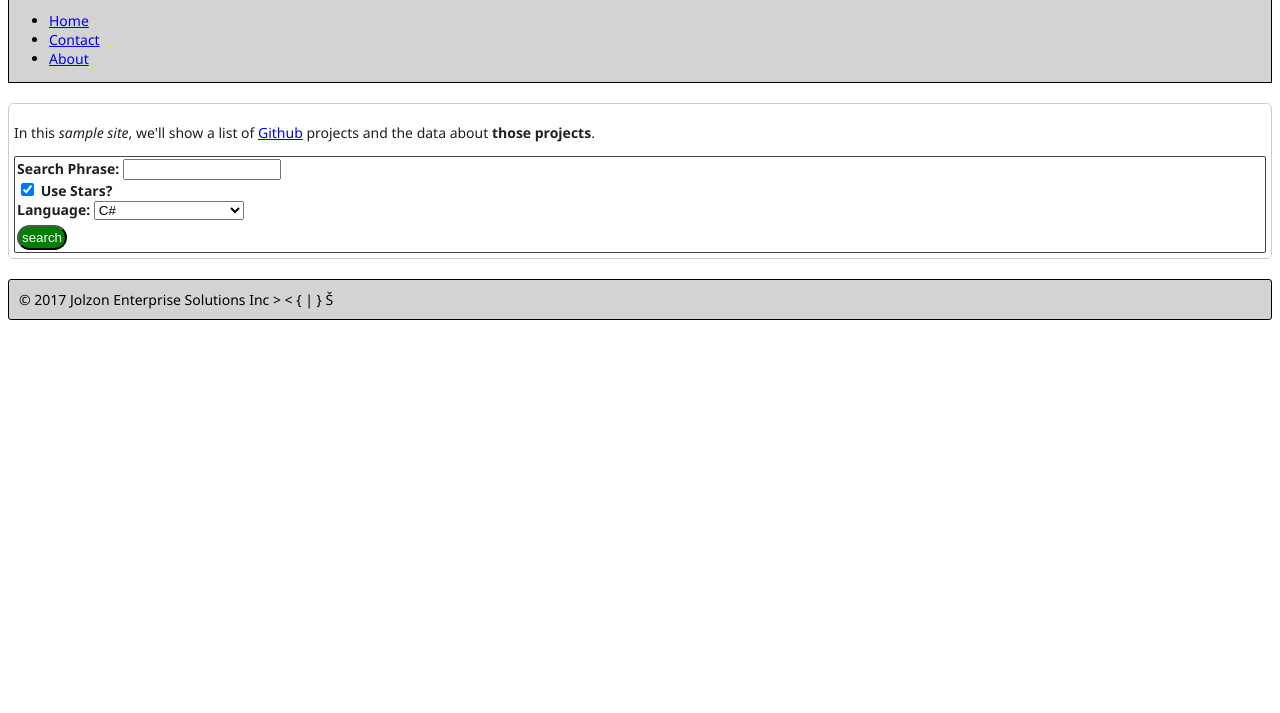
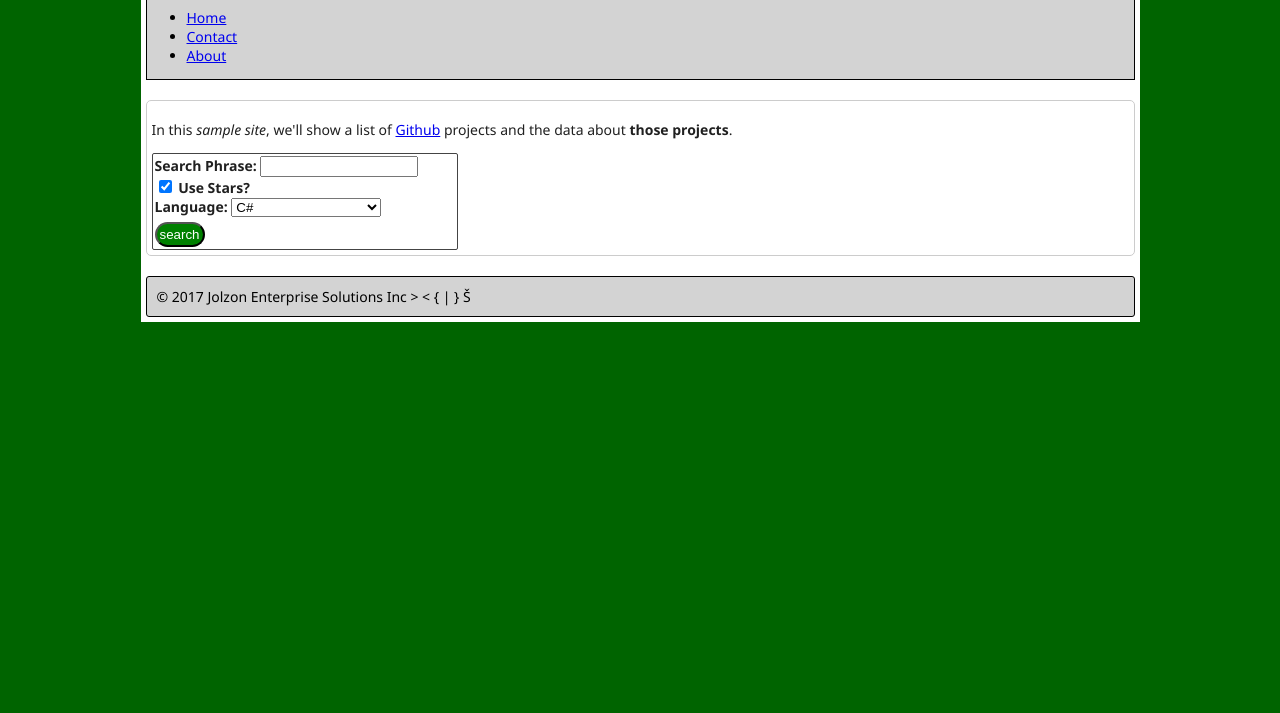
Before and after one commit to jalanya/front-end-webdevquick-html5-css-jscript, a plain HTML site: page index.html in a window 1280 px wide. Shown: the part 87-800 px from the top of the page. Drawn offline with Linux system fonts and the light colour scheme.

Commit message:
FEAT: Styling Your HTML - Sizing and the Box Model

```diff
--- a/css/site.css
+++ b/css/site.css
@@ -13,6 +13,12 @@ footer {
 body {
  font-family: Segoe UI, Arial, Helvetica, sans-serif;
  font-size: 14px;
+ background-color: darkgreen;
+}
+
+html, body {
+ padding: 0;
+ margin: 0;
 }
 
 .bordered-image {
@@ -30,6 +36,7 @@ body {
 
 .simple-form {
  padding: 2px;
+ width: 300px;
 }
 
 .simple-form label {
@@ -51,3 +58,10 @@ body {
  padding: 3px;
  margin-top: 5px;
 }
+
+.container {
+ width: 989px;
+ margin: 0 auto;
+ background-color: white;
+ padding: 5px;
+}
--- a/index.html
+++ b/index.html
@@ -9,6 +9,7 @@
   <link rel="stylesheet" href="css/site.css" />
  </head>
  <body>
+  <div class="container">
    <header>
     <div><img src="img/logo.gif" class="bordered-image"/></div>
     <div>This is a site to search Github for interesting projects</div>
@@ -44,5 +45,6 @@
    <footer>
     &copy; 2017 Jolzon Enterprise Solutions Inc &gt; &lt; &#123; &#124; &#125; &#x160;
    </footer>
+  </div>
  </body>
 </html>
```
Lines whose indentation alone changed are shown as unchanged.
